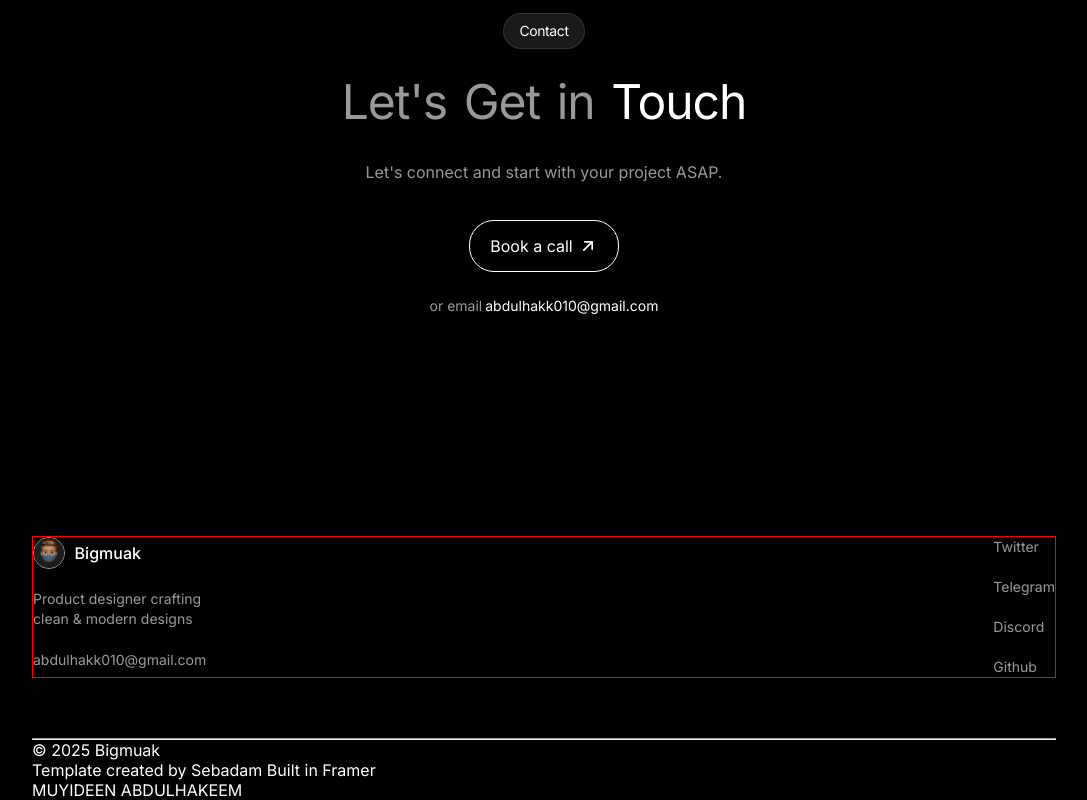
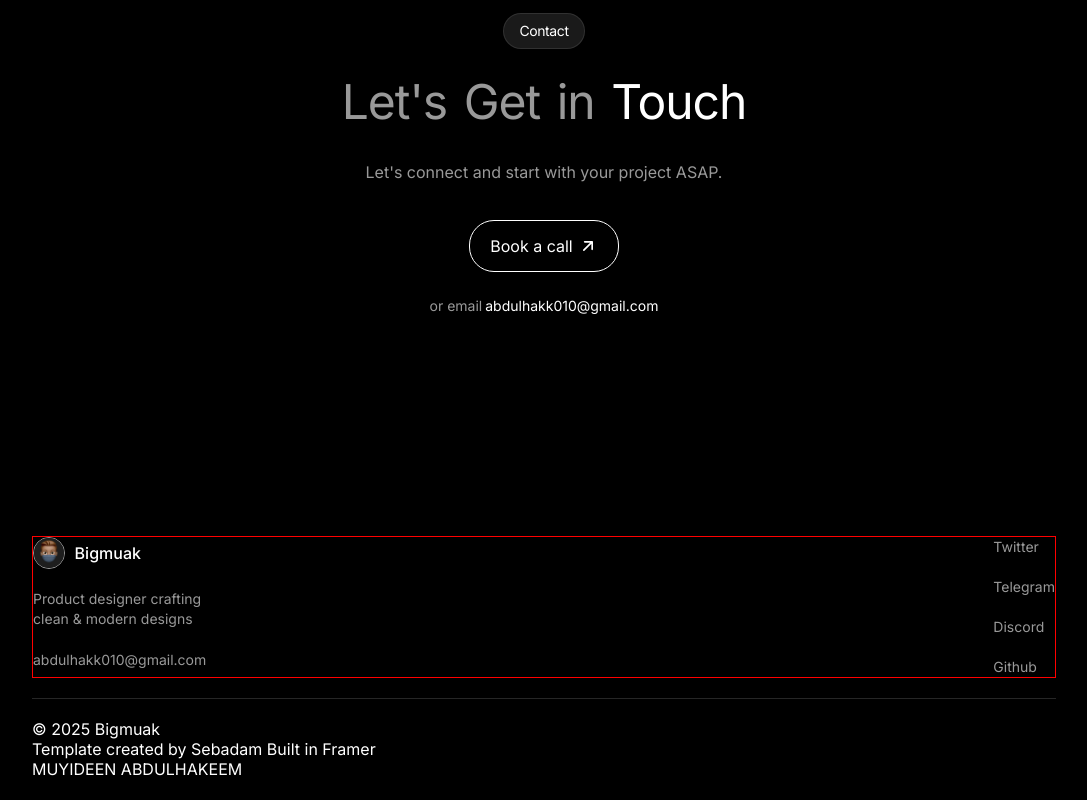
Before and after one commit to Abdulhakeem010/My-portfolio, a plain HTML site: page index.html in a window 1280 px wide. Shown: the part 5844-6644 px from the top of the page, without its empty margins (96-1183 px from the left). After the commit the page ends 6623 px from the top, so only its background shows below. Drawn offline with Linux system fonts and the light colour scheme.

Commit message:
Refactor index.html to add a class to the horizontal rule for improved styling, and update style.css to define a new hr style for better visual separation and consistency.

```diff
--- a/index.html
+++ b/index.html
@@ -324,7 +324,7 @@
           </div>
         </div>
         <!-- end -->
-        <div><hr /></div>
+      <div class="hr"> <hr /></div>
         <!-- beg -->
         <div class="footer-content">
           <div class="copyright-row">
--- a/style.css
+++ b/style.css
@@ -816,7 +816,6 @@ nav a:hover {
   border: var(--BORDER);
   display: flex;
   flex-direction: row;
-  margin-bottom: 60px;
 }
 .social-left {
   display: flex;
@@ -826,7 +825,7 @@ nav a:hover {
   width: 50%;
   gap: 20px;
 }
-.social-left-avatar a{
+.social-left-avatar a {
   display: flex;
   flex-direction: row;
   align-items: center;
@@ -868,23 +867,23 @@ nav a:hover {
   font-size: 14px;
   line-height: 20px;
 }
-.social-left-mail a:hover{
+.social-left-mail a:hover {
   text-decoration: underline;
 }
-.social-right{
+.social-right {
   width: 50%;
   display: flex;
   align-items: flex-start;
   justify-content: flex-end;
 }
-.social-right-links-container{
+.social-right-links-container {
   display: flex;
   flex-direction: column;
   align-items: flex-start;
   justify-content: flex-start;
   gap: 20px;
 }
-.social-right a{
+.social-right a {
   font-family: "Inter", sans-serif;
   font-weight: var(--FONT-REGULAR);
   font-style: normal;
@@ -893,7 +892,14 @@ nav a:hover {
   color: var(--TXTCOLOR-2);
   text-decoration: none;
 }
-.social-right a:hover{
+.social-right a:hover {
   text-decoration: underline;
   color: var(--TXTCOLOR-1);
 }
+hr {
+  border: none;
+  height: 1px;
+  background-color: rgba(255, 255, 255, 0.15);
+  margin-block: 20px;
+  width: 100%;
+}
```
